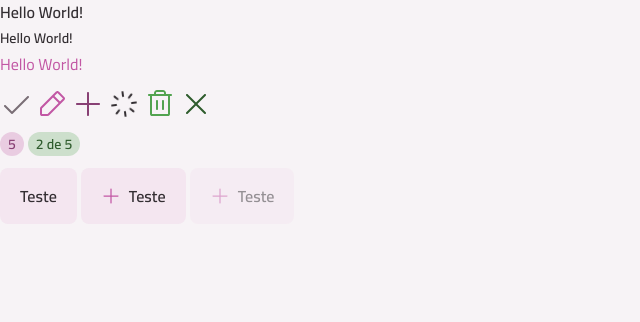
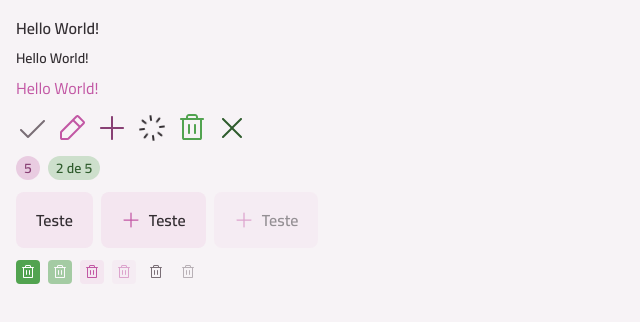
Before and after one commit to juanveronez/react-todo-list, a React (Vite) app: page / in a window 1280 px wide. Shown: the top 322 px of the page, without its empty margins (0-640 px from the left). Built offline with nearby package versions, Linux system fonts and the light colour scheme.

Commit message:
feat: create button icon component

```diff
--- a/src/App.tsx
+++ b/src/App.tsx
@@ -8,16 +8,17 @@
 import XIcon from './assets/icons/x.svg?react'
 import Badge from "./components/badge";
 import Button from "./components/button";
+import ButtonIcon from "./components/button-icon";
 
 export default function App() {
   return (
-    <div className="grid gap-3">
-      <div className="flex flex-col gap-1">
+    <div className="grid gap-3 p-4">
+      <div className="flex flex-col gap-2">
         <Text as="h1" variant="body-md-bold">Hello World!</Text>
         <Text variant="body-sm-bold">Hello World!</Text>
         <Text as="p" className="text-pink-base">Hello World!</Text>
       </div>
-      <div className="flex gap-1">
+      <div className="flex gap-2">
         <Icon svg={CheckIcon} className="fill-gray-300" />
         <Icon svg={PencilIcon} className="fill-pink-base" />
         <Icon svg={PlusIcon} className="fill-pink-dark" />
@@ -25,15 +26,23 @@
         <Icon svg={TrashIcon} className="fill-green-base" />
         <Icon svg={XIcon} className="fill-green-dark" />
       </div>
-      <div className="flex gap-1">
+      <div className="flex gap-2">
         <Badge variant="secondary">5</Badge>
         <Badge>2 de 5</Badge>
       </div>
-      <div className="flex gap-1">
+      <div className="flex gap-2">
         <Button>Teste</Button>
         <Button icon={PlusIcon}>Teste</Button>
         <Button disabled icon={PlusIcon}>Teste</Button>
       </div>
+      <div className="flex gap-2">
+        <ButtonIcon icon={TrashIcon} />
+        <ButtonIcon icon={TrashIcon} disabled />
+        <ButtonIcon icon={TrashIcon} variant="secondary" />
+        <ButtonIcon icon={TrashIcon} variant="secondary" disabled />
+        <ButtonIcon icon={TrashIcon} variant="tertiary" />
+        <ButtonIcon icon={TrashIcon} variant="tertiary" disabled />
+      </div>
     </div>
   )
 }
--- /dev/null
+++ b/src/components/button-icon.tsx
@@ -0,0 +1,63 @@
+import type { ComponentProps } from "react";
+import Icon from "./icon";
+import { cva, type VariantProps } from "class-variance-authority";
+
+export const buttonIconVariants = cva(`
+  inline-flex items-center justify-center
+  cursor-pointer transition group
+`, {
+  variants: {
+    variant: {
+      primary: "bg-green-base hover:bg-green-dark",
+      secondary: "bg-gray-200 hover:bg-pink-base",
+      tertiary: "bg-transparent hover:bg-gray-200"
+    },
+    size: {
+      sm: "w-6 h-6 p-1 rounded"
+    },
+    disabled: {
+      true: "opacity-50 pointer-events-none"
+    }
+  },
+  defaultVariants: {
+    variant: "primary",
+    size: "sm",
+    disabled: false
+  }
+})
+
+export const buttonIconIconVariants = cva("transition", {
+  variants: {
+    variant: {
+      primary: "fill-white",
+      secondary: "fill-pink-base group-hover:fill-white",
+      tertiary: "fill-gray-300 group-hover:fill-gray-400"
+    },
+    size: {
+      sm: "w-4 h-4"
+    }
+  },
+  defaultVariants: {
+    variant: "primary",
+    size: "sm"
+  },
+})
+
+interface ButtonIconProps extends Omit<ComponentProps<"button">, "size" | "disabled">, VariantProps<typeof buttonIconVariants> {
+  icon: ComponentProps<typeof Icon>["svg"]
+}
+
+export default function ButtonIcon({
+  variant,
+  size,
+  disabled,
+  className,
+  icon,
+  ...props
+}: ButtonIconProps) {
+  return (
+    <button className={buttonIconVariants({ size, variant, disabled, className })} {...props}>
+      <Icon svg={icon} className={buttonIconIconVariants({ size, variant, className })} />
+    </button>
+  )
+}
```
